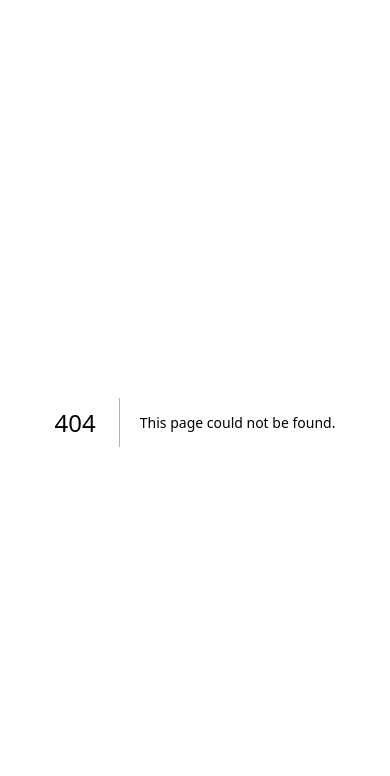
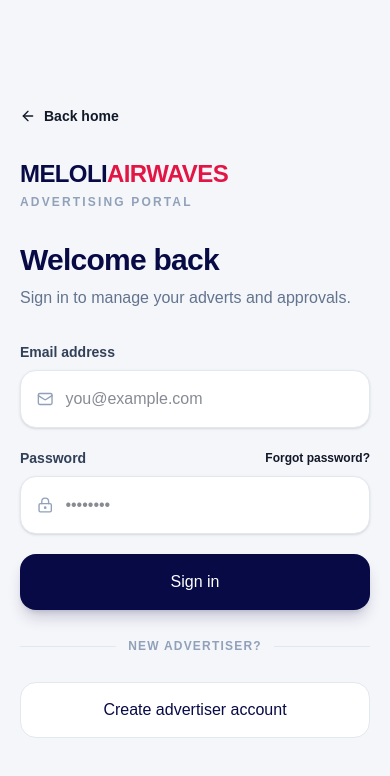
Before and after one commit to ithute-stak/meloli, a Next.js app in the folder apps/frontend/: page /login in a window 390 px wide. Before the commit this address had no page. Shown: the top 776 px of the page. Built offline with nearby package versions, Linux system fonts and the light colour scheme.

Commit message:
feat(ui): add responsive login experience

```diff
--- /dev/null
+++ b/apps/frontend/app/login/page.tsx
@@ -0,0 +1,27 @@
+import Link from "next/link";
+import { ArrowLeft, LockKeyhole, Mail, Megaphone } from "lucide-react";
+
+export default function LoginPage(){
+  return <main className="min-h-screen bg-[#f5f6fa] lg:grid lg:grid-cols-2">
+    <section className="relative hidden overflow-hidden bg-[#070a45] p-12 text-white lg:flex lg:flex-col lg:justify-between">
+      <div className="absolute -right-20 top-20 h-80 w-80 rounded-full bg-[#e31545]/20 blur-3xl"/>
+      <Link href="/" className="relative flex items-center gap-3"><div className="grid h-11 w-11 place-items-center rounded-2xl bg-white/10"><Megaphone/></div><div><div className="font-black tracking-tight">MELOLI<span className="text-[#ff315d]">AIRWAVES</span></div><div className="text-[10px] uppercase tracking-[.2em] text-white/50">Advertising Portal</div></div></Link>
+      <div className="relative max-w-xl"><p className="text-sm font-bold uppercase tracking-[.2em] text-white/50">Campaign management</p><h1 className="mt-4 text-5xl font-black leading-tight tracking-tight">A professional bridge between advertisers and Meloli Airwaves.</h1><p className="mt-5 max-w-lg text-lg leading-8 text-white/65">Submit content, manage approvals, follow publishing schedules and keep the full campaign history in one secure workspace.</p></div>
+      <p className="relative text-sm text-white/40">The Online Media Everyone is Following.</p>
+    </section>
+    <section className="flex min-h-screen items-center justify-center p-5 sm:p-8">
+      <div className="w-full max-w-md">
+        <Link href="/" className="mb-8 inline-flex items-center gap-2 text-sm font-bold text-slate-500 lg:hidden"><ArrowLeft size={16}/> Back home</Link>
+        <div className="mb-8 lg:hidden"><div className="text-2xl font-black tracking-tight"><span className="text-[#070a45]">MELOLI</span><span className="text-[#e31545]">AIRWAVES</span></div><p className="mt-1 text-xs font-bold uppercase tracking-[.18em] text-slate-400">Advertising Portal</p></div>
+        <h2 className="text-3xl font-black tracking-tight text-[#070a45]">Welcome back</h2><p className="mt-2 text-slate-500">Sign in to manage your adverts and approvals.</p>
+        <form className="mt-8 space-y-5" action="/dashboard">
+          <label className="block"><span className="mb-2 block text-sm font-bold text-slate-700">Email address</span><div className="flex items-center gap-3 rounded-2xl border border-slate-200 bg-white px-4 shadow-sm focus-within:border-[#070a45]"><Mail size={18} className="text-slate-400"/><input className="h-14 w-full outline-none" type="email" placeholder="you@example.com" required/></div></label>
+          <label className="block"><div className="mb-2 flex items-center justify-between"><span className="text-sm font-bold text-slate-700">Password</span><a href="#" className="text-xs font-bold text-[#e31545]">Forgot password?</a></div><div className="flex items-center gap-3 rounded-2xl border border-slate-200 bg-white px-4 shadow-sm focus-within:border-[#070a45]"><LockKeyhole size={18} className="text-slate-400"/><input className="h-14 w-full outline-none" type="password" placeholder="••••••••" required/></div></label>
+          <button className="h-14 w-full rounded-2xl bg-[#070a45] font-extrabold text-white shadow-lg shadow-indigo-950/20">Sign in</button>
+        </form>
+        <div className="my-7 flex items-center gap-3"><div className="h-px flex-1 bg-slate-200"/><span className="text-xs font-bold uppercase tracking-widest text-slate-400">New advertiser?</span><div className="h-px flex-1 bg-slate-200"/></div>
+        <button className="h-14 w-full rounded-2xl border border-slate-200 bg-white font-extrabold text-[#070a45]">Create advertiser account</button>
+      </div>
+    </section>
+  </main>
+}
```
